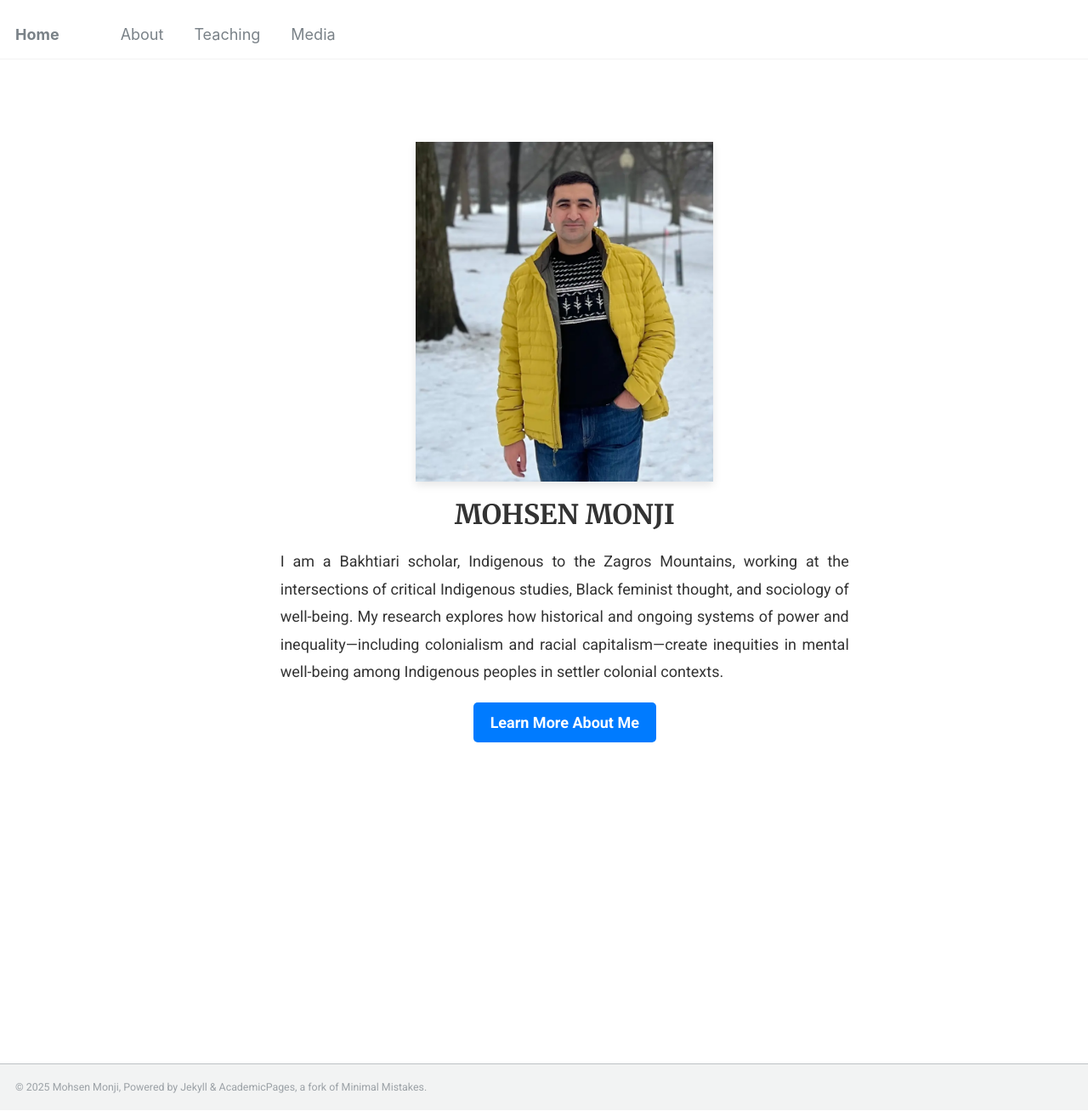
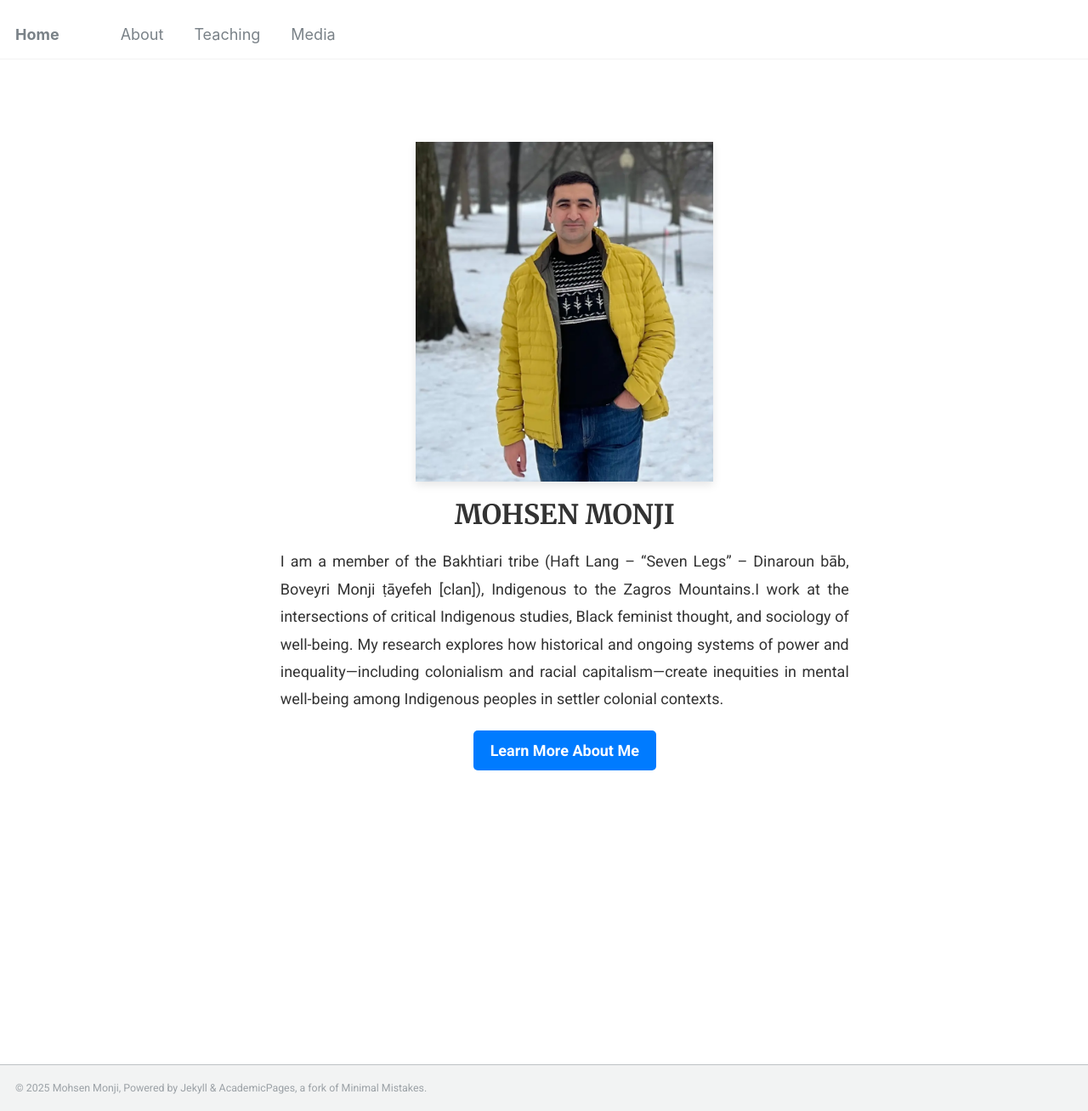
Before and after one commit to Mohsnmonji/mohsnmonji.github.io, a Jekyll site: the page built from _pages/front.md, in a window 1280 px wide and 1308 px high. Shown: the whole window at 85% size. Built offline with Jekyll 4.4.1, drawn with Linux system fonts in a browser that asks for light colours.

Commit message:
Update front.md

```diff
--- a/_pages/front.md
+++ b/_pages/front.md
@@ -24,7 +24,7 @@ hide_avatar: true
 
   <!-- Description -->
 <p style="font-size:18px; color:#333; text-align:justify; line-height:1.8; margin:20px 0;">
-  I am a Bakhtiari scholar, Indigenous to the Zagros Mountains, working at the
+  I am a member of the Bakhtiari tribe (Haft Lang – “Seven Legs” – Dinaroun bāb, Boveyri Monji ṭāyefeh [clan]), Indigenous to the Zagros Mountains.I work at the
   intersections of critical Indigenous studies, Black feminist thought, and sociology
   of well-being. My research explores how historical and ongoing systems of power and inequality—including
   colonialism and racial capitalism—create inequities in mental well-being among Indigenous peoples in settler colonial contexts.
```
